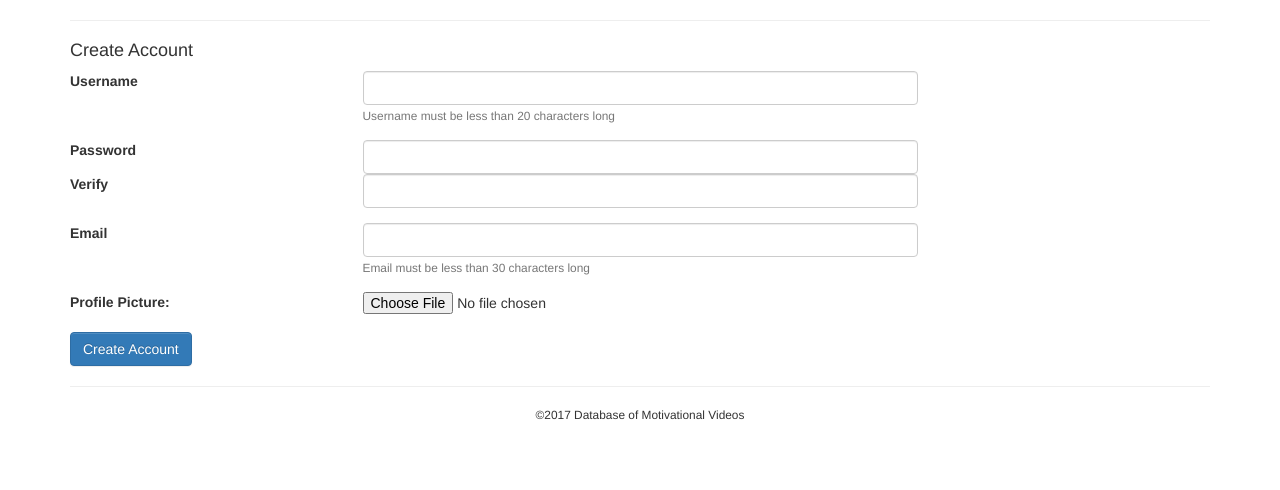
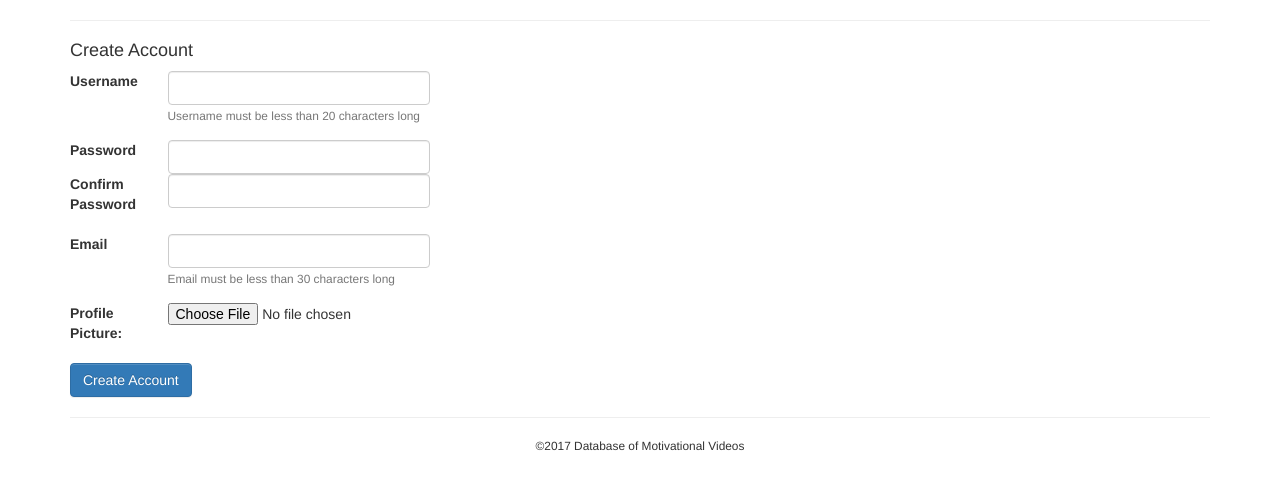
Before and after one commit to cameronsmith0320/CMSC389N-Motivational-Video-Database, a PHP site: page /createAccount.php in a window 1280 px wide. Shown: the part 94-584 px from the top of the page. Run offline with PHP 8.4, Linux system fonts and the light colour scheme.

Commit message:
Supression of warnings, more UI changes

```diff
--- a/createAccount.php
+++ b/createAccount.php
@@ -7,8 +7,8 @@
     $errors = "";
     $usernameForm = <<<USER
         <div class="row form-group">
-            <label class="col-sm-3 col-form-label" for="username"> Username </label>
-            <div class="col-sm-6">
+            <label class="col-sm-1 col-form-label" for="username"> Username </label>
+            <div class="col-sm-3">
                 <input type="text" class="form-control" name="username" id="username" onblur="validate()" required />
                 <small id="userHelp" class="form-text text-muted"> Username must be less than 20 characters long </small>
             </div>
@@ -17,14 +17,14 @@ USER;
     $passwordForm = <<<PASS
         <div class="form-group">
             <div class="row">
-                <label class="col-sm-3 col-form-label" for="password"> Password </label>
-                <div class="col-sm-6">
+                <label class="col-sm-1 col-form-label" for="password"> Password </label>
+                <div class="col-sm-3">
                     <input type="password" class="form-control" id="password" name="password" required />
                 </div>
             </div>
             <div class="row">
-                <label class="col-sm-3 col-form-label" for="verifyPassword"> Verify </label>
-                <div class="col-sm-6">
+                <label class="col-sm-1 col-form-label" for="verifyPassword"> Confirm Password </label>
+                <div class="col-sm-3">
                     <input type="password" class="form-control" name="verifyPassword" id="verifyPassword" onblur="validate()" required />
                 </div>
             </div>
@@ -33,8 +33,8 @@ PASS;
 
     $emailForm = <<<EMAIL
         <div class="row form-group">
-            <label class="col-sm-3 col-form-label" for="email"> Email </label>
-            <div class="col-sm-6">
+            <label class="col-sm-1 col-form-label" for="email"> Email </label>
+            <div class="col-sm-3">
                 <input type="email" class="form-control" id="email" name="email" onblur="validate()" required />
             <small id="emailHelp" class="form-text text-muted"> Email must be less than 30 characters long </small>
             </div>
@@ -42,8 +42,8 @@ PASS;
 EMAIL;
     $imageForm = <<<IMAGE
         <div class="row form-group">
-            <label class="col-sm-3 col-form-label" for="profileImage"> Profile Picture: </label>
-            <div class="col-sm-6">
+            <label class="col-sm-1 col-form-label" for="profileImage"> Profile Picture: </label>
+            <div class="col-sm-3">
                 <input type="file" class="form-control-file" id="profileImage" name="profileImage"/>
             </div>
         </div>
@@ -93,8 +93,8 @@ SUBMIT;
                     $errors .= "<div id=\"usernameErrors\"></div>";
                     $usernameForm = <<<USER_VALID
                         <div class="row form-group">
-                            <label class="col-sm-2 col-form-label" for="username"> Username </label>
-                            <div class="col-sm-10">
+                            <label class="col-sm-1 col-form-label" for="username"> Username </label>
+                            <div class="col-sm-3">
                                 <input type="text" class="form-control" name="username" value="$username" id="username" onblur="validate()" required />
                             </div>
                             <small id="userHelp" class="form-text text-muted"> Username must be less than 20 characters long </small>
@@ -112,15 +112,18 @@ USER_VALID;
             $errors .= "<div id=\"passwordErrors\"></div>";
             $passwordForm = <<<PASS_VALID
                 <div class="row form-group">
-                    <label class="col-sm-2 col-form-label" for="password"> Password </label>
-                    <div class="col-sm-10">
+                    <label class="col-sm-1 col-form-label" for="password"> Password </label>
+                    <div class="col-sm-3">
                         <input type="password" class="form-control" value="$password" id="password" name="password" required />
                     </div>
-                    <div class="col-sm-10">
-                        <label for="verifyPassword"> Verify Password </label>
-                    </div>
-                    <input type="password" class="form-control" value="$verifyPassword" name="verifyPassword" id="verifyPassword" onblur="validate()" required />
                 </div>
+
+				<div class="row form-group">
+				<label class="col-sm-1" for="verifyPassword"> Verify Password </label>
+                    <div class="col-sm-3">
+                        <input type="password" class="form-control" value="$verifyPassword" name="verifyPassword" id="verifyPassword" onblur="validate()" required />
+                </div>
+				</div>
 PASS_VALID;
         }
         if (strlen($email) > 30) {
@@ -131,11 +134,12 @@ PASS_VALID;
             $errors .="<div id=\"emailErrors\"></div>";
             $emailForm = <<<EMAIL_VALID
                 <div class="row form-group">
-                    <label class="col-sm-2 col-form-label" for="email"> Email </label>
-                    <div class="col-sm-10">
+                    <label class="col-sm-1 col-form-label" for="email"> Email </label>
+                    <div class="col-sm-3">
                         <input type="email" class="form-control" value="$email" id="email" name="email" onblur="validate()" required />
+						<small id="emailHelp" class="form-text text-muted"> Email must be less than 30 characters long </small>
                     </div>
-                    <small id="emailHelp" class="form-text text-muted"> Email must be less than 30 characters long </small>
+
                 </div>
 EMAIL_VALID;
         }
--- a/main.css
+++ b/main.css
@@ -10,3 +10,7 @@ footer {
 .username {
     font-size: 85%;
 }
+
+body {
+	background-color:
+}
--- a/style.js
+++ b/style.js
@@ -16,7 +16,7 @@ function main(){
 
 
     if(php_user){
-        username = "logged in as: " + php_user;
+        username = "Logged in as: " + php_user;
         loginbtn.innerHTML = '<a href="index.html" class="btn btn-default btn-sm"> Logout </a>';
     }else{
         username = "Not logged in. ";
--- a/videos.php
+++ b/videos.php
@@ -3,6 +3,7 @@
 <?php
 session_start();
 require_once("db.php");
+error_reporting(E_ERROR | E_PARSE);
 
 if(isset($_POST)){
     if(isset($_POST['delete'])){
@@ -72,7 +73,7 @@ TABLE;
 <td>
 <div class="form-group">
 <form method="POST">
-    <button class="btn btn-primary" type="submit" name="view" value="$video_url"> View </button>
+    <button class="btn btn-primary" type="submit" name="view" value="$video_url" target="_blank"> View </button>
     <button class="btn btn-danger" type="submit" onclick="return(confirm('Are you sure you want to delete this video?'));" name="delete" value="$video_url"> Delete </button>
 </form>
 </div>
```
Also changed, not shown: index.html (+6 -1 lines), login.php (+10 -10 lines), mainPage.php (+8 -3 lines), playlist.php (+7 -0 lines).
